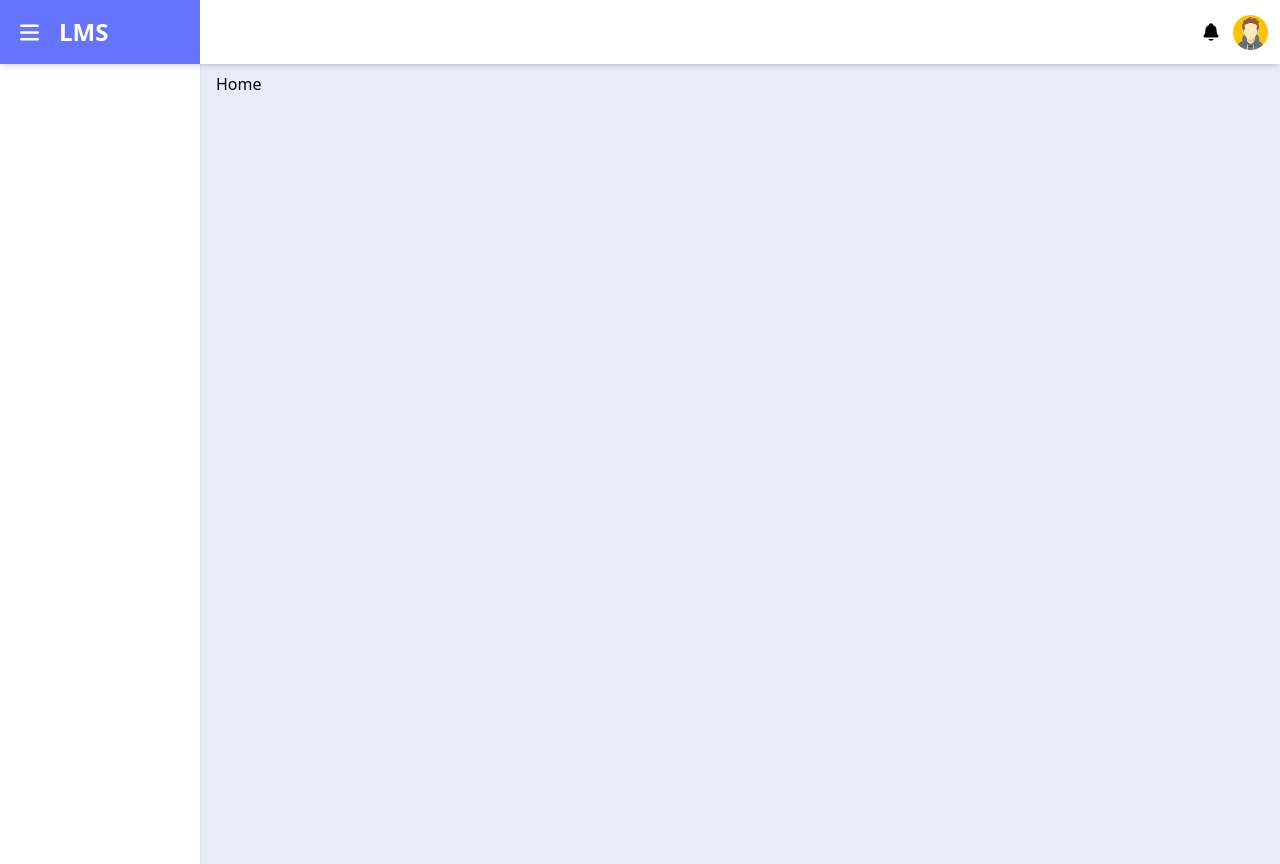
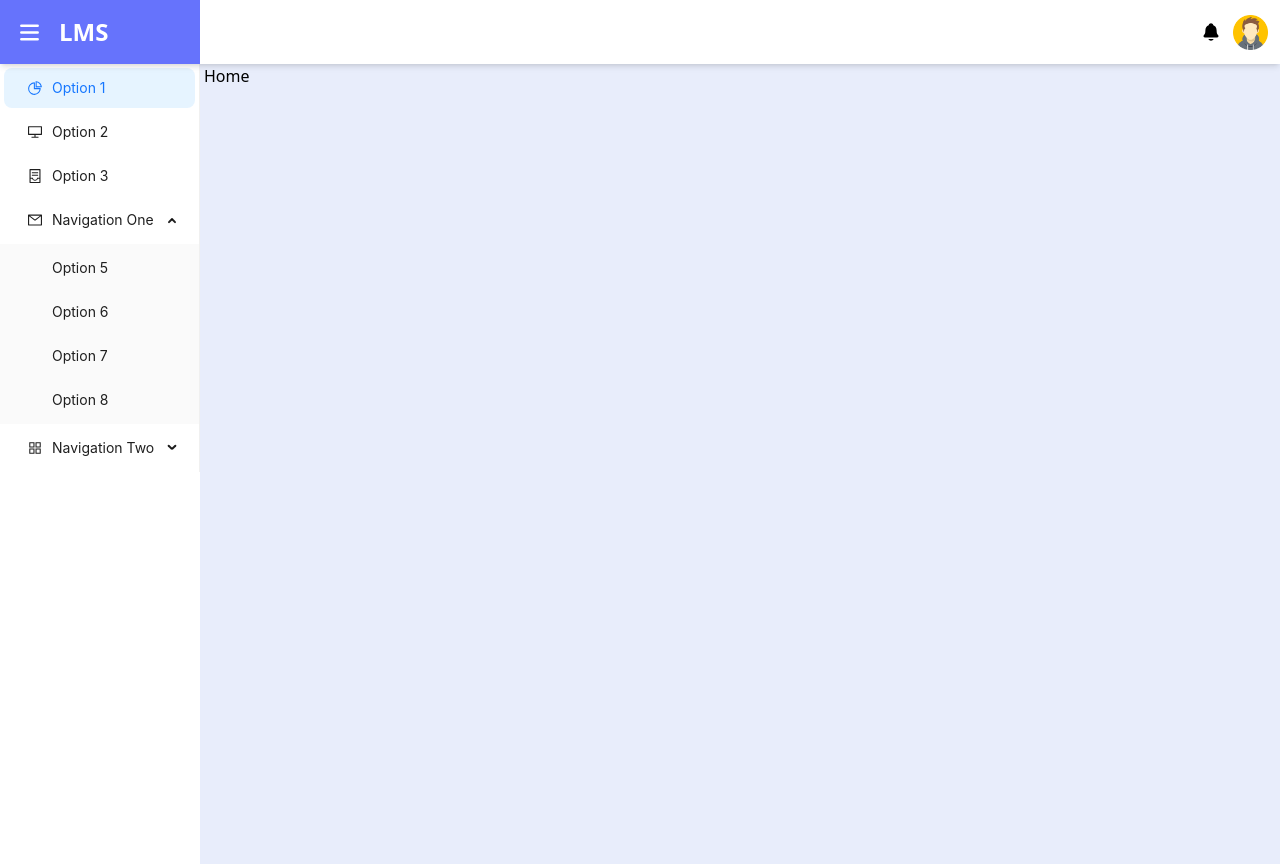
Before and after one commit to Prabuddhika96/LMS, a React (Create React App) app: page / in a window 1280 px wide. Built offline with nearby package versions, Linux system fonts and the light colour scheme.

Commit message:
create nav bar

```diff
--- a/src/components/SidePanel/SideBar.jsx
+++ b/src/components/SidePanel/SideBar.jsx
@@ -1,4 +1,42 @@
 import React, { useEffect, useRef, useState } from "react";
+import {
+  AppstoreOutlined,
+  ContainerOutlined,
+  DesktopOutlined,
+  MailOutlined,
+  MenuFoldOutlined,
+  MenuUnfoldOutlined,
+  PieChartOutlined,
+} from "@ant-design/icons";
+import { Button, Menu } from "antd";
+function getItem(label, key, icon, children, type) {
+  return {
+    key,
+    icon,
+    children,
+    label,
+    type,
+  };
+}
+const items = [
+  getItem("Option 1", "1", <PieChartOutlined />),
+  getItem("Option 2", "2", <DesktopOutlined />),
+  getItem("Option 3", "3", <ContainerOutlined />),
+  getItem("Navigation One", "sub1", <MailOutlined />, [
+    getItem("Option 5", "5"),
+    getItem("Option 6", "6"),
+    getItem("Option 7", "7"),
+    getItem("Option 8", "8"),
+  ]),
+  getItem("Navigation Two", "sub2", <AppstoreOutlined />, [
+    getItem("Option 9", "9"),
+    getItem("Option 10", "10"),
+    getItem("Submenu", "sub3", null, [
+      getItem("Option 11", "11"),
+      getItem("Option 12", "12"),
+    ]),
+  ]),
+];
 
 function SideBar({ isActive, navData, setIsActive }) {
   const [iconClicked, setIconClicked] = useState(false);
@@ -24,18 +62,20 @@ function SideBar({ isActive, navData, setIsActive }) {
   }, [isActive]);
 
   return (
-    <>
-      <div
-        className={`duration-500 !bg-white sidebar z-40 navbar fixed overflow-y-auto text-center shadow h-screen max-sm:z-[100] max-sm:mt-0 ${
-          isActive
-            ? "left-0 p-2 w-[200px] !overflow-visible max-sm:w-[100px] "
-            : " md:left-[0px] left-[20px] p-2 w-[50px] "
-        }`}
-        ref={popRef}
-      >
-        {/* Rest of your content */}
-      </div>
-    </>
+    <div
+      className={`${
+        isActive ? `w-[200px]` : `w-[80px]`
+      } h-screen duration-500 bg-white`}
+    >
+      <Menu
+        defaultSelectedKeys={["1"]}
+        defaultOpenKeys={["sub1"]}
+        mode="inline"
+        theme="light"
+        inlineCollapsed={!isActive}
+        items={items}
+      />
+    </div>
   );
 }
 
--- a/src/layout/FeaturePages.jsx
+++ b/src/layout/FeaturePages.jsx
@@ -7,20 +7,12 @@ function FeaturePages({ Content, title, isActive, handleClick, setIsActive }) {
   return (
     <div className=" bg-blue-700 bg-opacity-10">
       <Header handleClick={handleClick} title={title} isActive={isActive} />
-      <SideBar
-        isActive={isActive}
-        // navData={contentNavData}
-        setIsActive={setIsActive}
-      />
-      <div
-        className={`min-h-screen ${
-          isActive
-            ? "md:pl-[100px] !pl-[200px] duration-500 p-2 ml-3 max-sm:pl-0 max-sm:ml-2 max-sm:mt-2"
-            : "duration-500 p-2 ml-[50px] max-sm:pl-0 max-sm:ml-2"
-        }`}
-      >
-        <div className="ml-1 min-h-[500px] ">
-          <Content />
+      <div className="flex">
+        <SideBar isActive={isActive} setIsActive={setIsActive} />
+        <div className={`min-h-screen`}>
+          <div className="ml-1 min-h-[500px] ">
+            <Content />
+          </div>
         </div>
       </div>
     </div>
```
